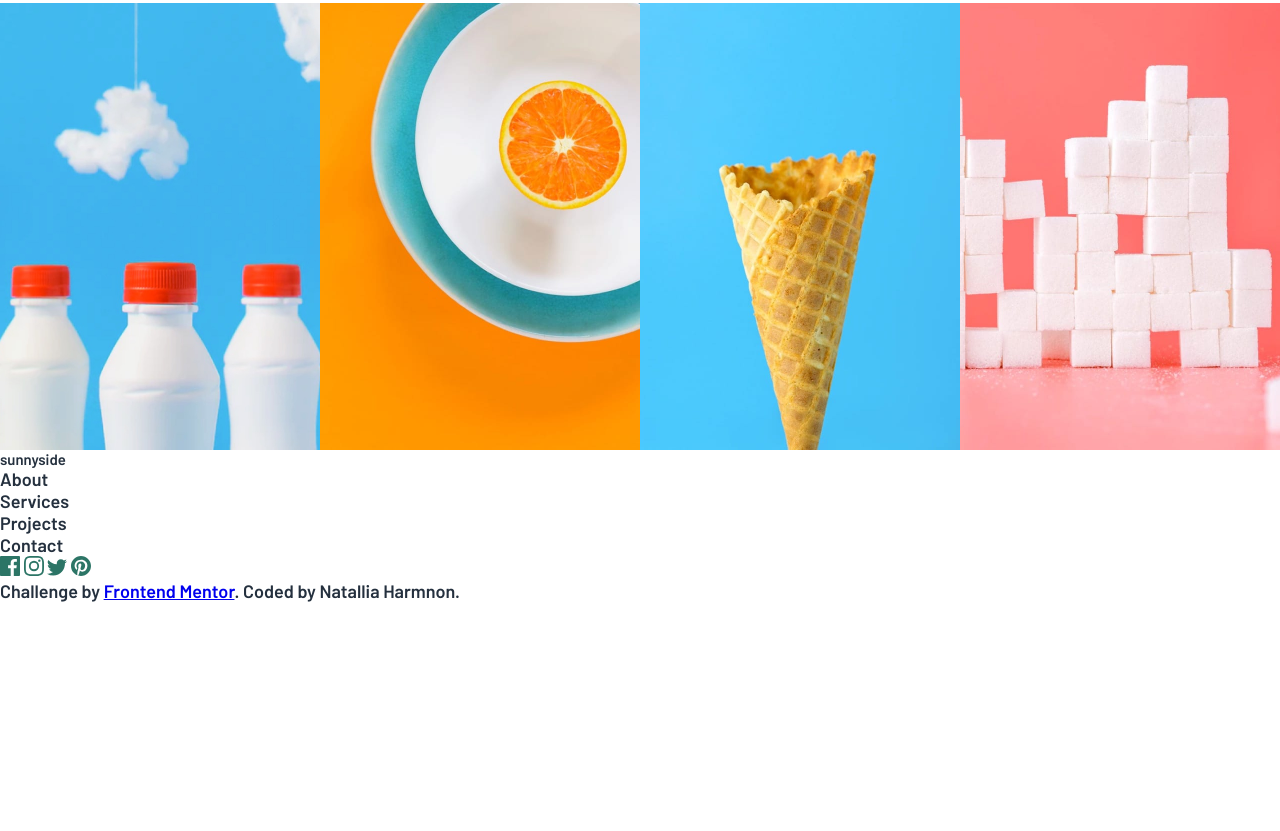
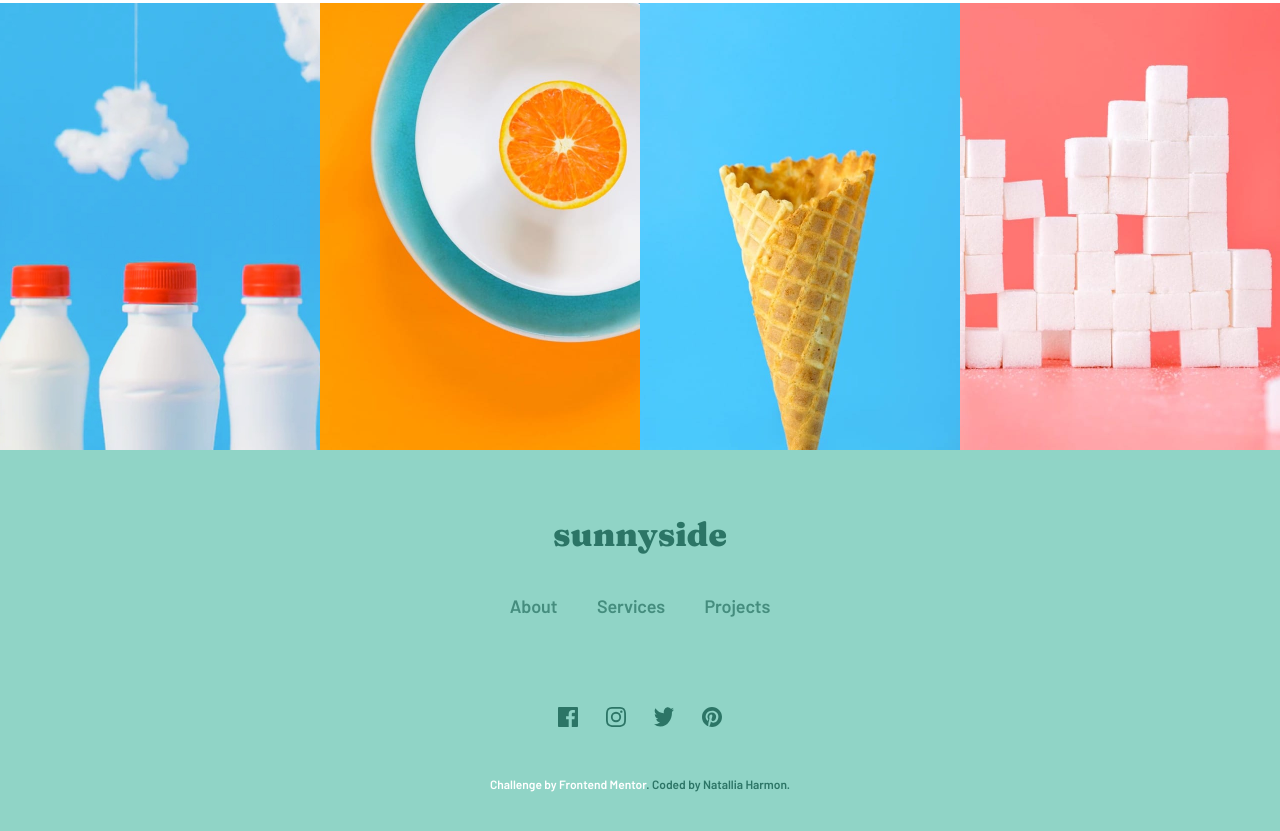
Before and after one commit to natalliasdh/sunnyside, a plain HTML site: page index.html in a window 1280 px wide. Shown: the part 3289-4120 px from the top of the page. Before the commit the page ends 3891 px from the top, so only its background shows below. Drawn offline with Linux system fonts and the light colour scheme.

Commit message:
Footer ready

```diff
--- a/assets/css/style.css
+++ b/assets/css/style.css
@@ -450,3 +450,56 @@
                 height: 447px;
             }
         }
+
+        footer {
+            background-color: #90D4C6;
+            padding: 64px 39px 80px 39px;
+            color: #2C7566;
+            text-align: center;
+        }
+
+        h5 {
+            font-size: 33px;
+            font-weight: 900;
+            font-family: 'Fraunces', serif;
+            margin-bottom: 40px;
+        }
+
+        .footnav a {
+            text-decoration: none;
+            font-size: 18px;
+            line-height: 25px;
+            letter-spacing: -0.14px;
+            color: #458D7E;
+        }
+
+        .footnav a:hover {
+            color: white;
+        }
+
+        .footnav {
+            margin: 0 auto;
+            max-width: 300px;
+            margin-bottom: 88px;
+            display: flex;
+            flex-direction: row;
+            justify-content: space-around;
+        }
+
+        .social {
+            width: 164px;
+            margin: 0 auto;
+            display: flex;
+            flex-direction: row;
+            justify-content: space-between;
+        }
+
+        .attribution {
+            margin-top: 50px;
+            font-size: 12px;
+        }
+
+        .attribution a {
+            text-decoration: none;
+            color: white;
+        }
--- a/index.html
+++ b/index.html
@@ -116,13 +116,12 @@
     </main>
     <footer>
         <h5>sunnyside</h5>
-        <div class="footernav">
-            <ul>
-                <li>About</li>
-                <li>Services</li>
-                <li>Projects</li>
-                <li>Contact</li>
-            </ul>
+        <div class="footnav">
+
+            <a href="">About</a>
+            <a href="">Services</a>
+            <a href="">Projects</li>
+
         </div>
         <div class="social">
             <img src="assets/images/icon-facebook.svg" alt="Facebook">
@@ -131,7 +130,7 @@
             <img src="assets/images/icon-pinterest.svg" alt="Pinterest">
         </div>
         <div class="attribution">
-            Challenge by <a href="https://www.frontendmentor.io?ref=challenge" target="_blank">Frontend Mentor</a>. Coded by Natallia Harmnon.
+            Challenge by  <a href="https://www.frontendmentor.io?ref=challenge" target="_blank">Frontend Mentor</a>. Coded by Natallia Harmon.
         </div>
     </footer>
 
```
